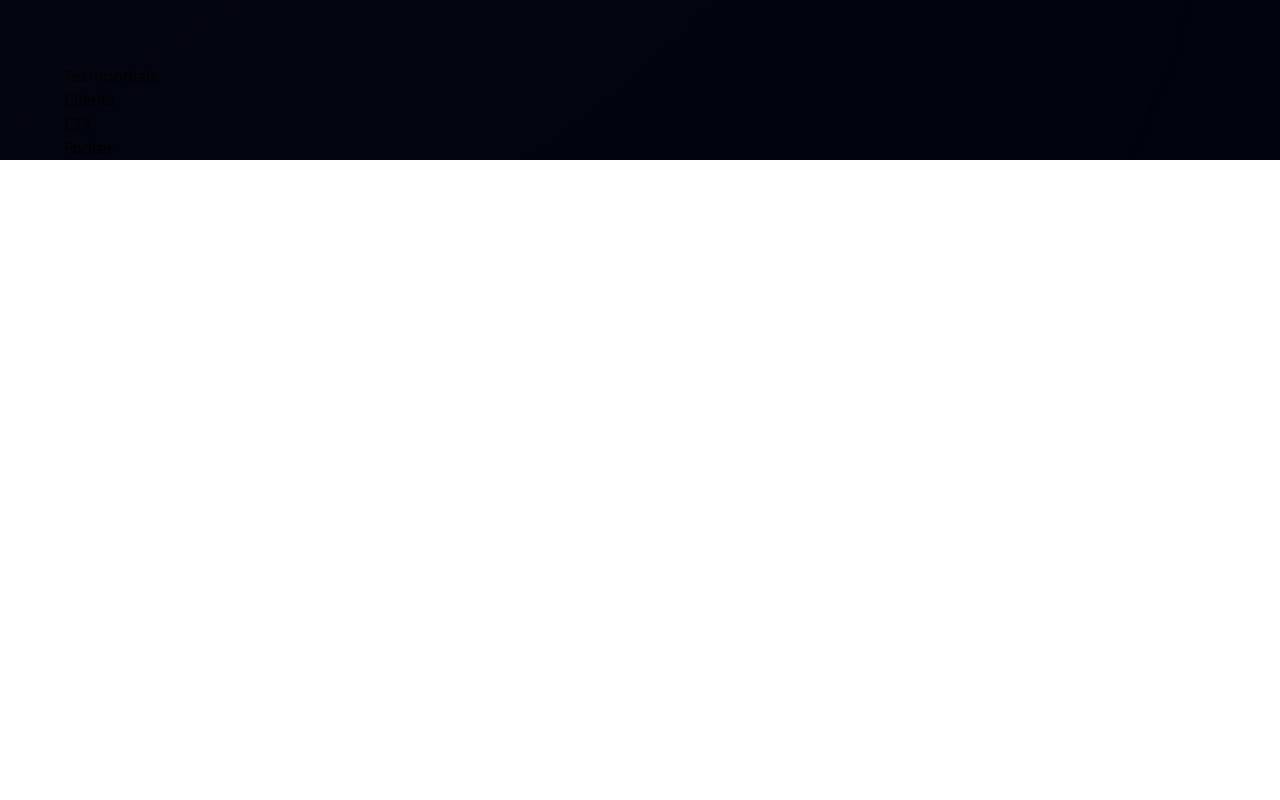
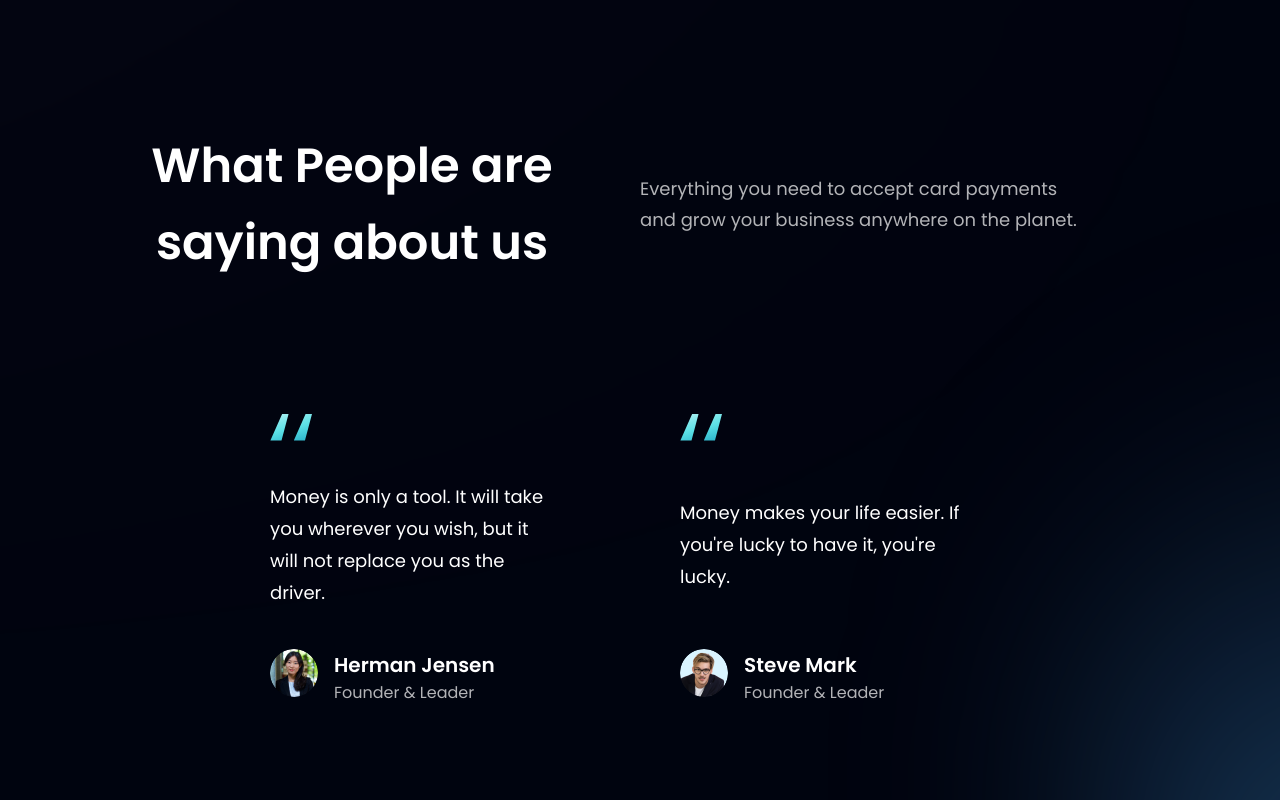
Before and after one commit to sanidhyy/bank-modern-app, a React (Vite) app: page / in a window 1280 px wide. Shown: the part 2740-3540 px from the top of the page. Before the commit the page ends 2900 px from the top, so only its background shows below. Built offline with nearby package versions, Linux system fonts and the light colour scheme.

Commit message:
Testimonials section done

```diff
--- a/src/components/Testimonials.jsx
+++ b/src/components/Testimonials.jsx
@@ -1,7 +1,38 @@
-import React from "react";
+import { feedback } from "../constants";
+import styles from "../styles";
+import FeedbackCard from "./FeedbackCard";
 
-const Testimonials = () => {
-  return <div>Testimonials</div>;
-};
+const Testimonials = () => (
+  <section
+    id="clients"
+    className={`${styles.paddingY} ${styles.flexCenter} flex-col relative `}
+  >
+    {/* Gradient */}
+    <div className="absolute z-[0] w-[60%] h-[60%] -right-[50%] rounded-full blue__gradient bottom-40" />
+
+    {/* Heading */}
+    <div className="w-full flex justify-between items-center md:flex-row flex-col sm:mb-16 mb-6 relative z-[1]">
+      <h2 className={`${styles.heading2} md:text-center`}>
+        What People are <br className="sm:block hidden" /> saying about us
+      </h2>
+      <div className="w-full md:mt-0 mt-6">
+        <p className={`${styles.paragraph} text-left max-w-[450px]`}>
+          Everything you need to accept card payments and grow your business
+          anywhere on the planet.
+        </p>
+      </div>
+    </div>
+
+    {/* Feedback Cards */}
+    <div
+      className="flex flex-wrap sm:justify-start w-full feedback-container relative z-[1]"
+      style={{ justifyContent: "center" }}
+    >
+      {feedback.map((card) => (
+        <FeedbackCard key={card.id} {...card} />
+      ))}
+    </div>
+  </section>
+);
 
 export default Testimonials;
```
